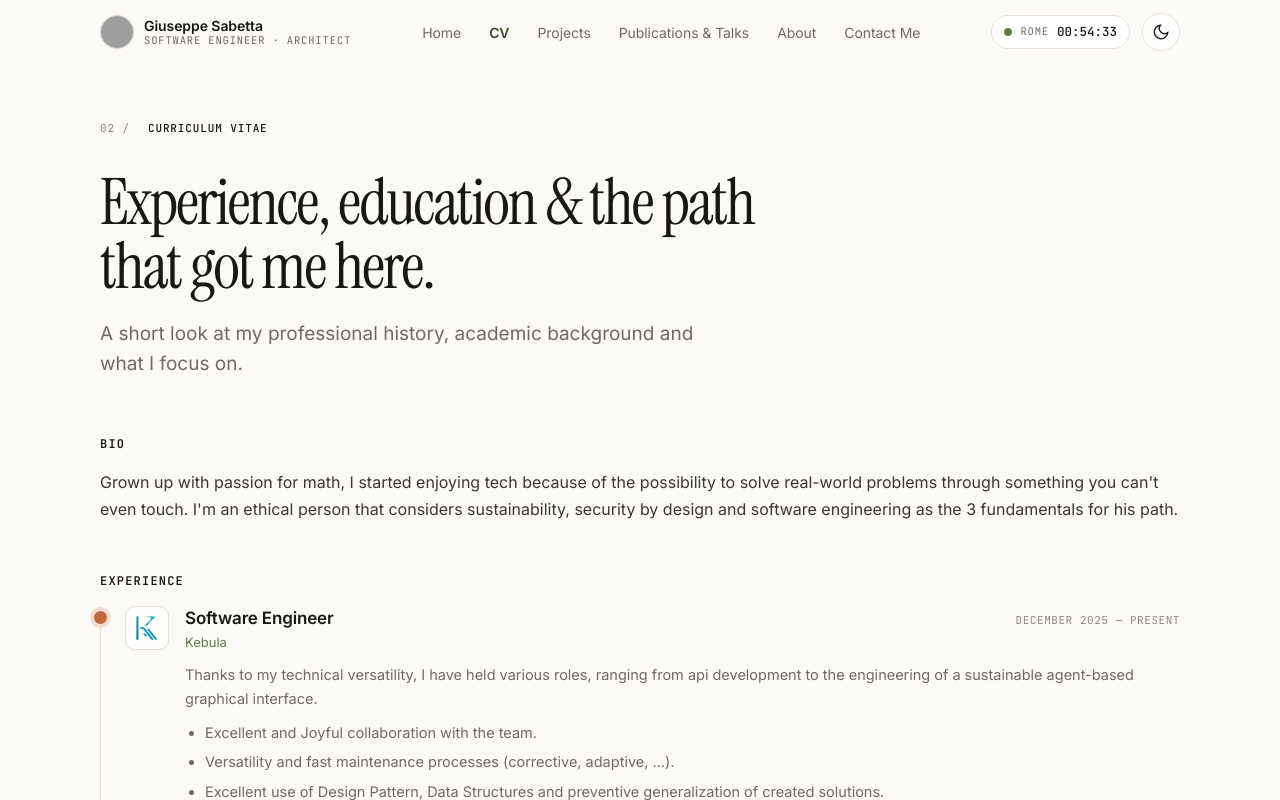
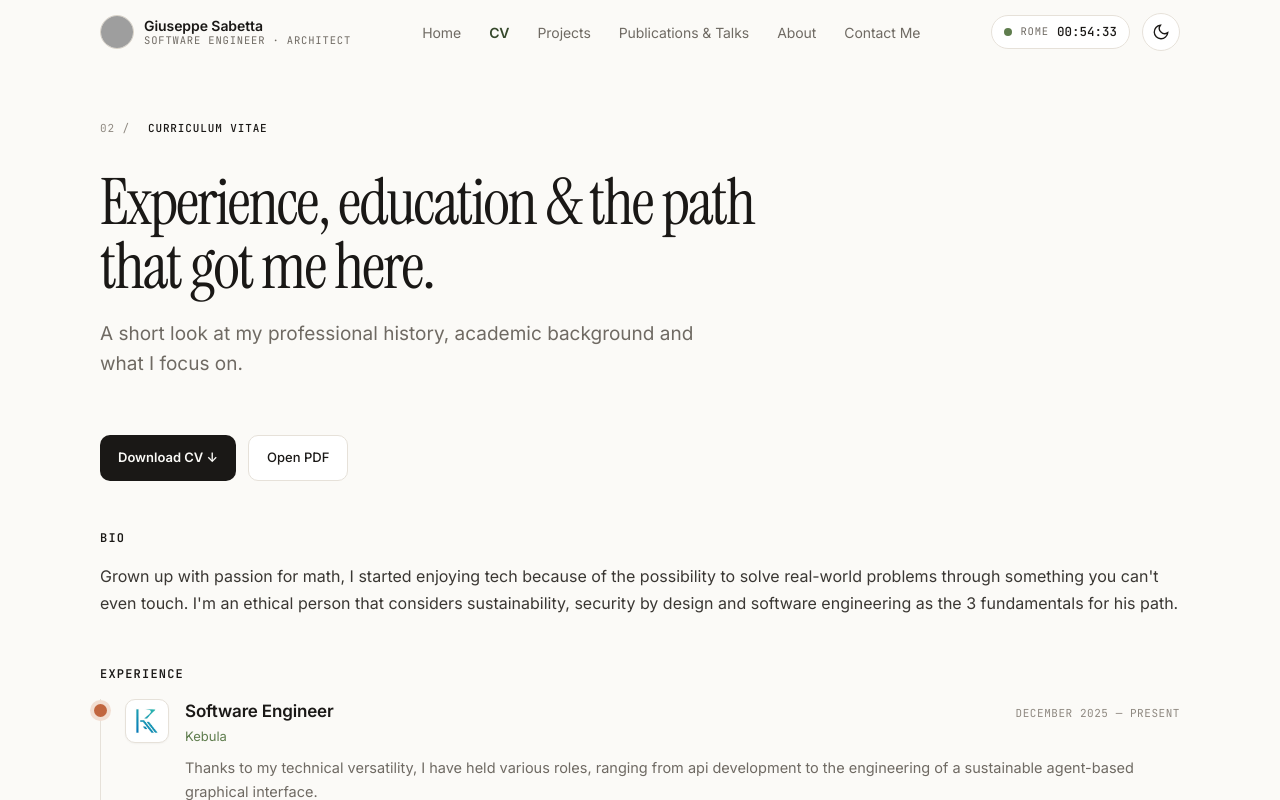
Before and after one commit to gssab3/gssab3.github.io, a React (Vite) app: page /#/cv in a window 1280 px wide. Shown: the top 800 px of the page. Built offline with nearby package versions, Linux system fonts and the light colour scheme; grey boxes are pictures that could not be loaded.

Commit message:
feat: adding cv for portfolio

```diff
--- a/src/pages/CV.jsx
+++ b/src/pages/CV.jsx
@@ -26,16 +26,14 @@ export default function CV() {
           A short look at my professional history, academic background and what I focus on.
         </p>
 
-          {/*
         <div style={{ display: 'flex', gap: 12, marginBottom: 48, flexWrap: 'wrap' }}>
-          <a href="/cv-placeholder.pdf" download className="primary-cta">
+          <a href="/cv-giuseppe-sabetta-portfolio.pdf" download className="primary-cta">
             Download CV ↓
           </a>
-          <a href="/cv-placeholder.pdf" target="_blank" rel="noreferrer" className="ghost-cta">
+          <a href="/cv-giuseppe-sabetta-portfolio.pdf" target="_blank" rel="noreferrer" className="ghost-cta">
             Open PDF
           </a>
         </div>
-        */}
 
         {/* Bio */}
         <div className="cv-section">
```
Also changed, not shown: 1 other file (tests, documents, lock files or other folders).
